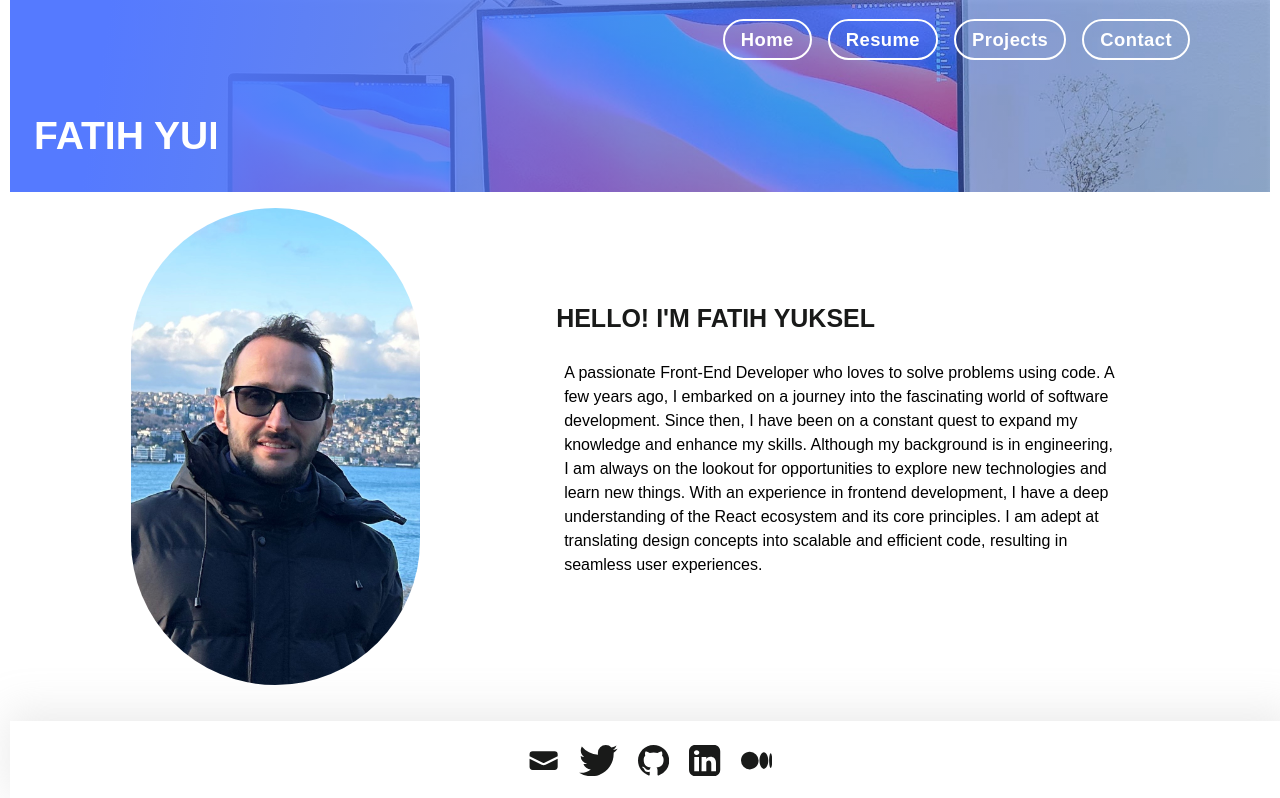
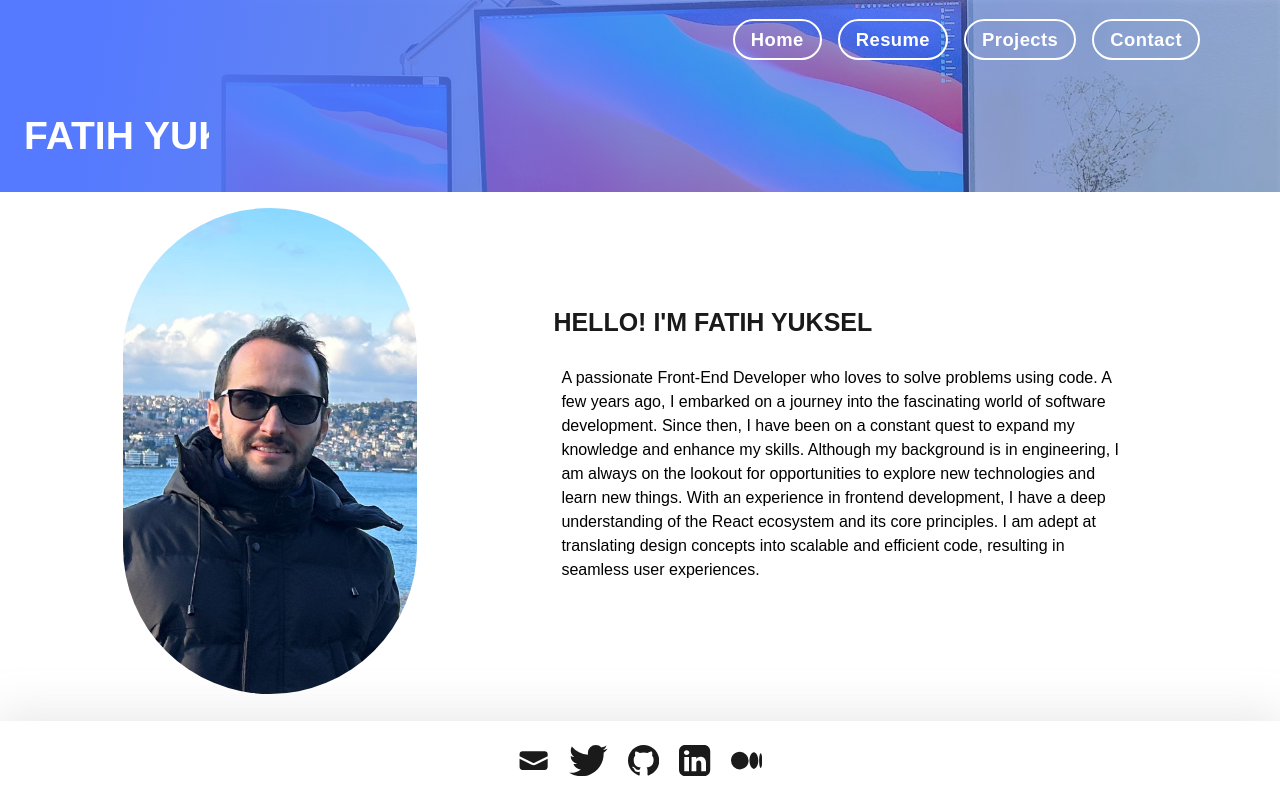
Before and after one commit to fatihyuksel3109/my-portfolio, a Next.js app: page / in a window 1280 px wide. Shown: the top 798 px of the page. Built offline with nearby package versions, Linux system fonts and the light colour scheme.

Commit message:
Update globals.css

```diff
--- a/app/globals.css
+++ b/app/globals.css
@@ -3,7 +3,6 @@
 @tailwind utilities;
 
 body {
-  max-width: 1260px;
   margin: auto;
 }
 
```
